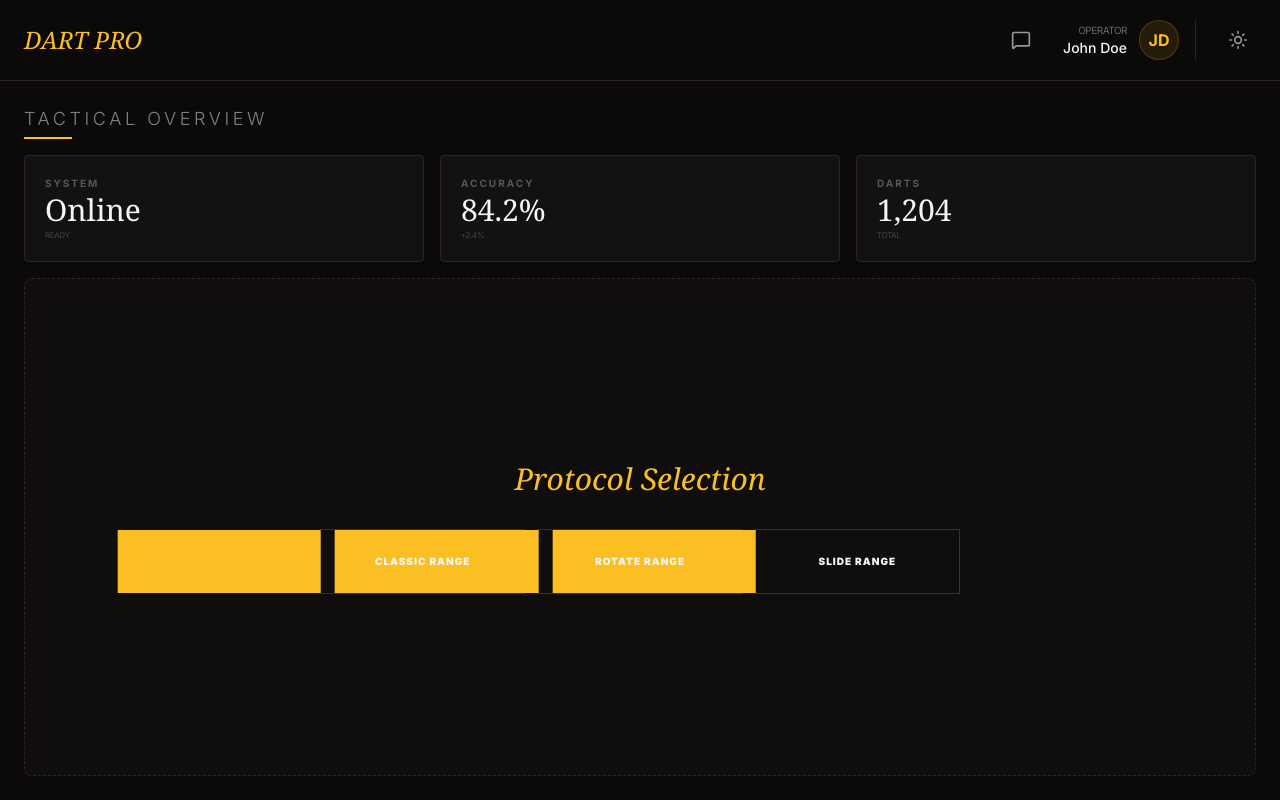
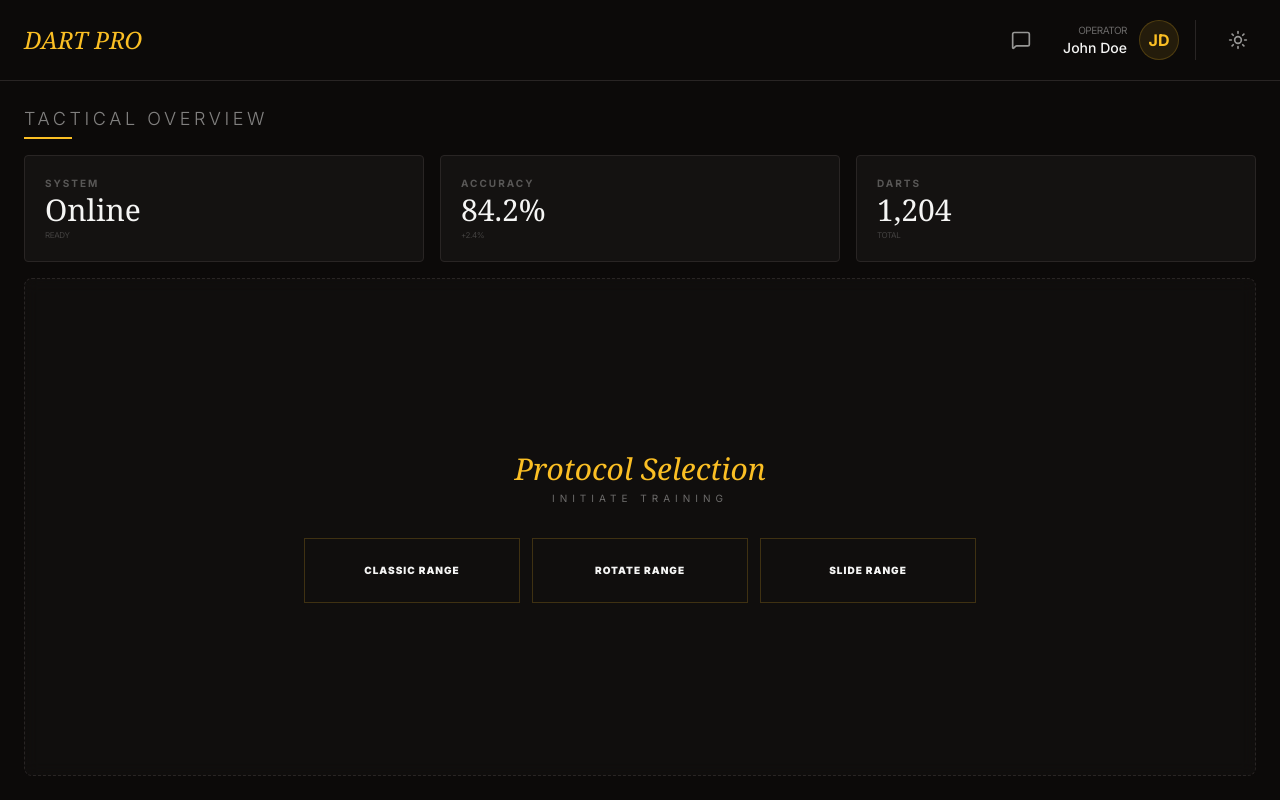
Before and after one commit to rahulkankariya/dartboard, a Next.js app: page /dashboard in a window 1280 px wide. Built offline with nearby package versions, Linux system fonts and the light colour scheme; no server answers.

Commit message:
mode correct

```diff
--- a/src/components/dashboard/ModeSelection.tsx
+++ b/src/components/dashboard/ModeSelection.tsx
@@ -1,15 +1,25 @@
-import { GameMode } from "app/dashboard/page";
+"use client";
 
-export function ModeSelection({ onSelect }: { onSelect: (m: GameMode) => void }) {
-  const modes = ["classic", "rotate", "slide"] as const;
+type GameMode = "classic" | "rotate" | "slide";
+
+export function ModeSelection({ onSelect }: { onSelect: (mode: GameMode) => void }) {
+  const modes: GameMode[] = ["classic", "rotate", "slide"];
+
   return (
-    <div className="flex-1 border border-dashed border-app-border rounded-lg flex flex-col items-center justify-center bg-app-text/2 backdrop-blur-sm">
-      <h3 className="text-app-accent font-serif italic text-3xl mb-8">Protocol Selection</h3>
-      <div className="grid grid-cols-1 md:grid-cols-3 gap-3 w-full max-w-2xl px-4">
-        {modes.map((m) => (
-          <button key={m} onClick={() => onSelect(m)} className="group relative border border-app-accent/20 p-6 uppercase tracking-widest text-[10px] font-black hover:border-app-accent transition-all">
-            <span className="relative z-10 group-hover:text-app-bg">{m} Range</span>
-            <div className="absolute inset-0 -translate-x-full group-hover:translate-x-0 bg-app-accent transition-transform duration-500" />
+    <div className="flex-1 border border-dashed border-app-border rounded-lg flex flex-col items-center justify-center bg-app-text/2 backdrop-blur-sm p-4">
+      <div className="text-center mb-8">
+        <h3 className="text-app-accent font-serif italic text-2xl md:text-3xl mb-1">Protocol Selection</h3>
+        <p className="text-[10px] uppercase tracking-[0.5em] opacity-40">Initiate Training</p>
+      </div>
+      <div className="grid grid-cols-1 md:grid-cols-3 gap-3 w-full max-w-2xl">
+        {modes.map((mode) => (
+          <button
+            key={mode}
+            onClick={() => onSelect(mode)}
+            className="group relative overflow-hidden border border-app-accent/20 p-4 md:p-6 text-[10px] font-black transition-all hover:border-app-accent text-app-text uppercase tracking-widest"
+          >
+            <span className="relative z-10 group-hover:text-app-bg transition-colors duration-300">{mode} Range</span>
+            <div className="absolute inset-0 -translate-x-full group-hover:translate-x-0 bg-app-accent transition-transform duration-500 ease-out" />
           </button>
         ))}
       </div>
```
